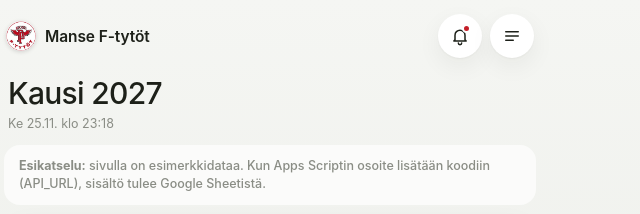
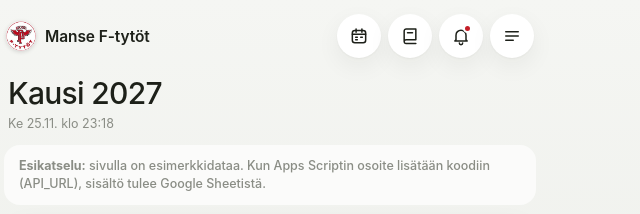
Before and after one commit to mollemo/manseft, a plain HTML site: page index.html in a window 1280 px wide. Shown: the top 214 px of the page, 370-1010 px from the left. Drawn offline with Linux system fonts and the light colour scheme.

Commit message:
Yläreunaan Kalenteri- ja Ohjeet-pikanapit kellon viereen; ☰-valikko säilyy
Co-Authored-By: Claude Opus 5.5 <noreply@anthropic.com>
Claude-Session: https://claude.ai/code/session_0195KyjXxycXxR7t9zE879q8

```diff
--- a/index.html
+++ b/index.html
@@ -28,7 +28,12 @@
            background: none; border: none; padding: 4px 6px 4px 0; cursor: pointer; color: var(--text); border-radius: 999px; }
   .brand:active { opacity: .7; }
   .brand .logo { width: 30px; height: 30px; border-radius: 50%; background: #fff; box-shadow: 0 1px 4px rgba(0,0,0,.15); object-fit: cover; }
-  .tbtns { margin-left: auto; display: flex; gap: 8px; }
+  .tbtns { margin-left: auto; display: flex; gap: 7px; flex: none; }
+  .brand { min-width: 0; }
+  #teamTitle { white-space: nowrap; overflow: hidden; text-overflow: ellipsis; }
+  @media (max-width: 400px) { .ibtn { width: 40px; height: 40px; } .ibtn svg { width: 19px; height: 19px; } .ibtn .dot { top: 8px; right: 9px; } .tbtns { gap: 6px; } }
+  @media (max-width: 400px) { .brand { font-size: 14px; gap: 7px; } .brand .logo { width: 28px; height: 28px; } .tbtns { gap: 5px; } .ibtn { width: 39px; height: 39px; } }
+  @media (max-width: 349px) { #teamTitle { display: none; } }
   .ibtn { position: relative; width: 44px; height: 44px; border-radius: 50%; border: none; background: #fff; box-shadow: var(--sh);
           display: grid; place-items: center; cursor: pointer; color: var(--text); }
   .ibtn svg { width: 20px; height: 20px; }
@@ -318,7 +323,9 @@
 <header class="top">
   <button class="brand" data-act="tab" data-key="koti" aria-label="Etusivulle"><img class="logo" src="logo.png" alt=""><span id="teamTitle">Manse</span></button>
   <div class="tbtns">
-    <button class="ibtn" id="bellBtn" data-act="tab" data-key="tiedotteet" aria-label="Tiedotteet"></button>
+    <button class="ibtn" id="calBtn" data-act="tab" data-key="kalenteri" aria-label="Kalenteri" title="Kalenteri"></button>
+    <button class="ibtn" id="helpBtn" data-act="tab" data-key="ohjeet" aria-label="Ohjeet" title="Ohjeet"></button>
+    <button class="ibtn" id="bellBtn" data-act="tab" data-key="tiedotteet" aria-label="Tiedotteet" title="Tiedotteet"></button>
     <button class="ibtn" id="menuBtn" data-act="menu" aria-label="Valikko"></button>
   </div>
   <div class="menu" id="menu" hidden></div>
@@ -1233,7 +1240,10 @@ function renderTabs() {
   const fresh = D && tab !== "tiedotteet" && unreadNews().length > 0;
   document.getElementById("bellBtn").innerHTML = ic("bell") + (fresh ? `<span class="dot"></span>` : "");
   document.getElementById("menuBtn").innerHTML = ic("menu");
-  document.getElementById("menuBtn").classList.toggle("on", MENU_PAGES.some(t => t[0] === tab));
+  document.getElementById("calBtn").innerHTML = ic("cal");
+  document.getElementById("helpBtn").innerHTML = ic("book");
+  document.getElementById("calBtn").classList.toggle("on", tab === "kalenteri");
+  document.getElementById("helpBtn").classList.toggle("on", tab === "ohjeet");
   document.getElementById("bellBtn").classList.toggle("on", tab === "tiedotteet");
 }
 function renderClock() {
```
